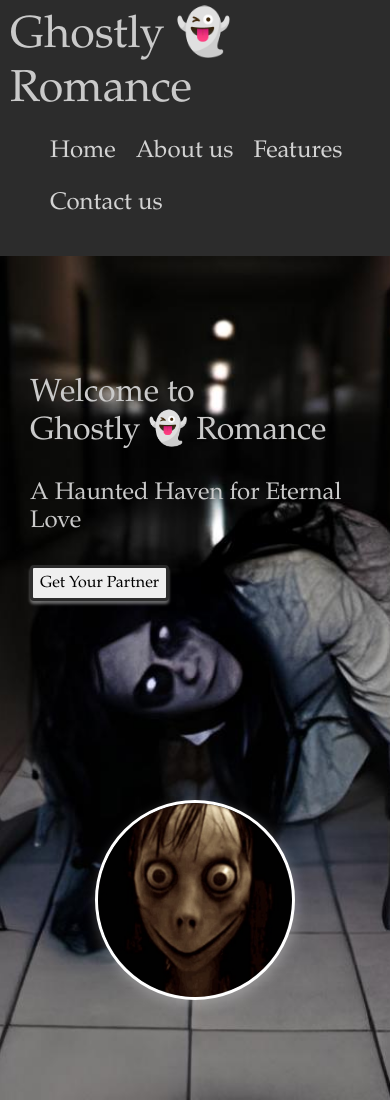
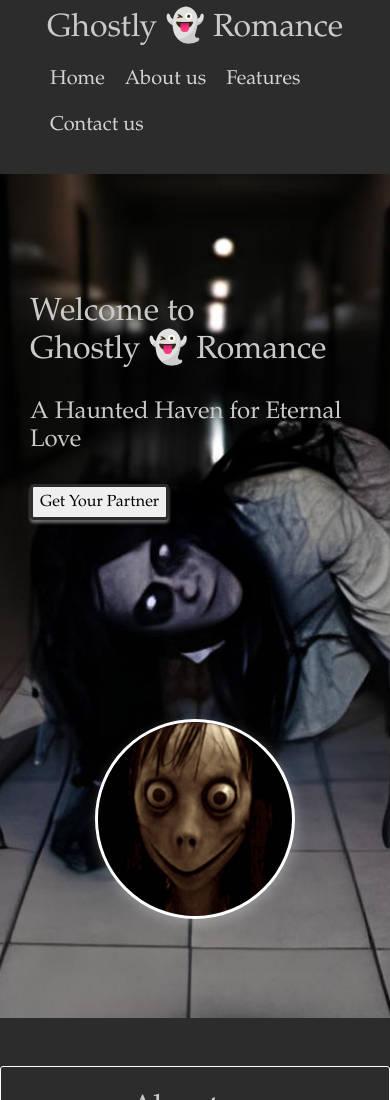
Before and after one commit to bnaveenbharathi/Ghostly-Romance, a plain HTML site: page index.html in a window 390 px wide. Shown: the top 1100 px of the page. Drawn offline with nearby package versions, Linux system fonts and the light colour scheme.

Commit message:
responsive navbar

```diff
--- a/style.css
+++ b/style.css
@@ -235,6 +235,13 @@ footer{
         overflow: none;
         background-color: var(--background-color);
     }
+    .head h2{
+        font-size: 2rem;
+    }
+    .header nav ul li a{
+        display: inline;
+        font-size: 20px ;
+    }
     .header{
         display: flex;
         flex-direction: column;
```
